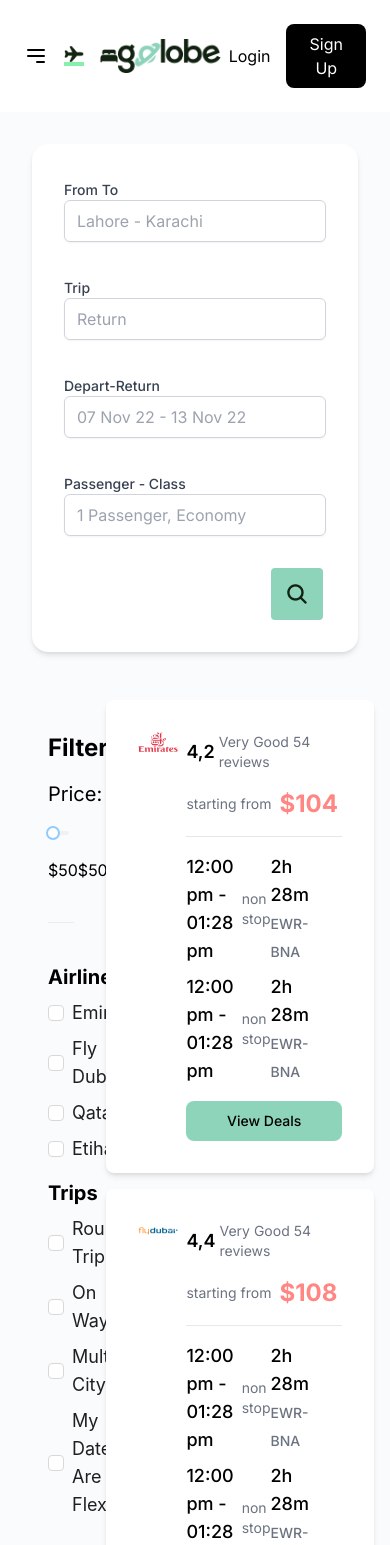
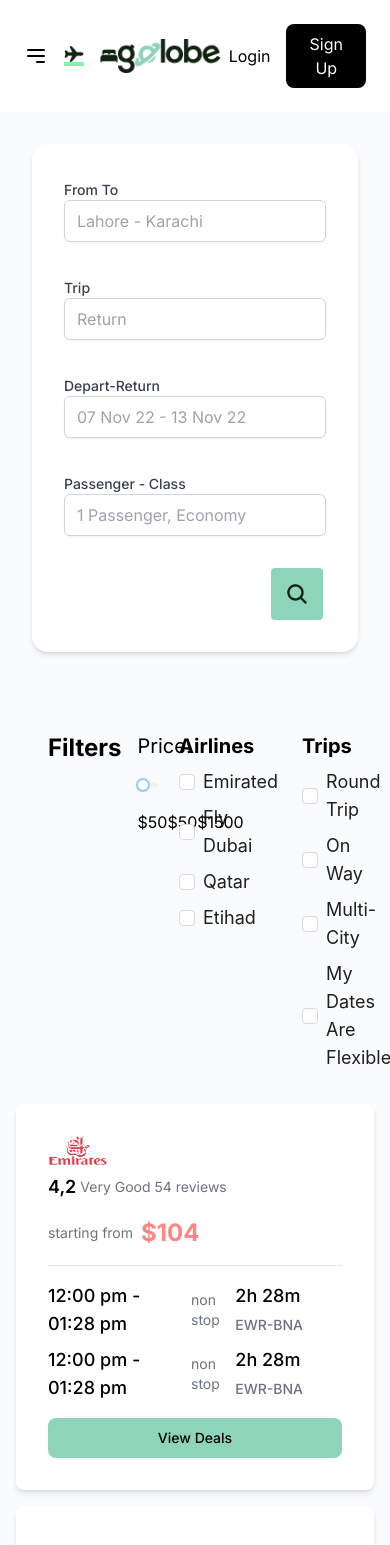
Before and after one commit to seifeddinesaad01/Golobe-Travel-agency-website, a Next.js app: page /find-flight/1 in a window 390 px wide. Shown: the top 1545 px of the page. Built offline with nearby package versions, Linux system fonts and the light colour scheme; data requests are answered from the project's data file.

Commit message:
feat(ui): responsiveness listing page

```diff
--- a/src/app/find-flight/[listing]/page.tsx
+++ b/src/app/find-flight/[listing]/page.tsx
@@ -43,11 +43,11 @@
                 }}>
                 <FlightTab showButton={true} href="" icon={searchIcon} />
             </div>
-            <div className='flex flex-row justify-center items-start m-4'>
-                <div className='w-1/4 p-8 flex gap-4 flex-col'>
+            <div className='flex flex-col sm:flex-row justify-center items-start m-4'>
+                <div className='w-1/4 p-8 flex gap-4 flex-row sm:flex-col'>
                     <h1 className='text-2xl font-bold'>Filters</h1>
                     <Filter title="Price" />
-                    <Divider />
+                    {/* <Divider /> */}
                     <CheckboxFilter checkboxs={airlines} title="Airlines" />
                     <CheckboxFilter checkboxs={trips} title="Trips" />
                 </div>
--- a/src/components/GenericCard.tsx
+++ b/src/components/GenericCard.tsx
@@ -3,7 +3,7 @@
 
 export default function GenericCard({ image, rate, id, price, reviewsNumber, departureTime, arrivalTime }: any) {
     return (
-        <div className="flex justify-center items-center gap-2 bg-white rounded-lg shadow-md p-8 ">
+        <div className="flex flex-col lg:flex-row justify-center items-center gap-2 bg-white rounded-lg shadow-md p-8 ">
             <Image
                 alt="Emirates Logo"
                 className="h-1/2 w-1/5"
@@ -29,7 +29,7 @@
                     </div>
                 </div>
                 <div className="pt-4">
-                    <div className="flex items-center justify-between mb-2 w-3/4">
+                    <div className="flex items-center justify-between mb-2 w-full lg:w-3/4">
                         <div className="flex items-center space-x-2">
                             {/* <ClockIcon className="text-gray-500 w-6 h-6" /> */}
                             <span className="text-lg font-medium">{departureTime} pm - {arrivalTime} pm</span>
@@ -38,7 +38,7 @@
                         <span className="text-lg font-medium">2h 28m <span className="text-sm text-gray-500">EWR-BNA</span></span>
 
                     </div>
-                    <div className="flex items-center justify-between w-3/4">
+                    <div className="flex items-center justify-between w-full lg:w-3/4">
                         <div className="flex items-center space-x-2">
                             {/* <ClockIcon className="text-gray-500 w-6 h-6" /> */}
                             <span className="text-lg font-medium">{departureTime} pm - {arrivalTime} pm</span>
```
